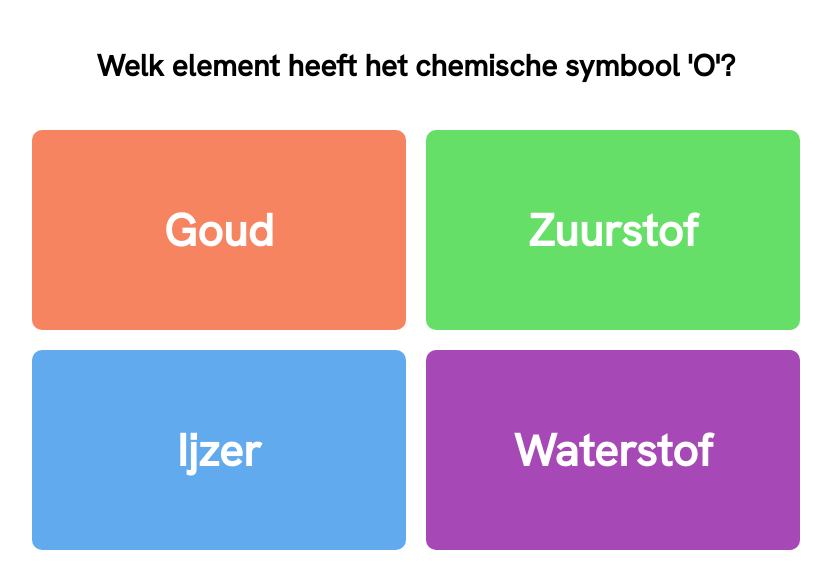
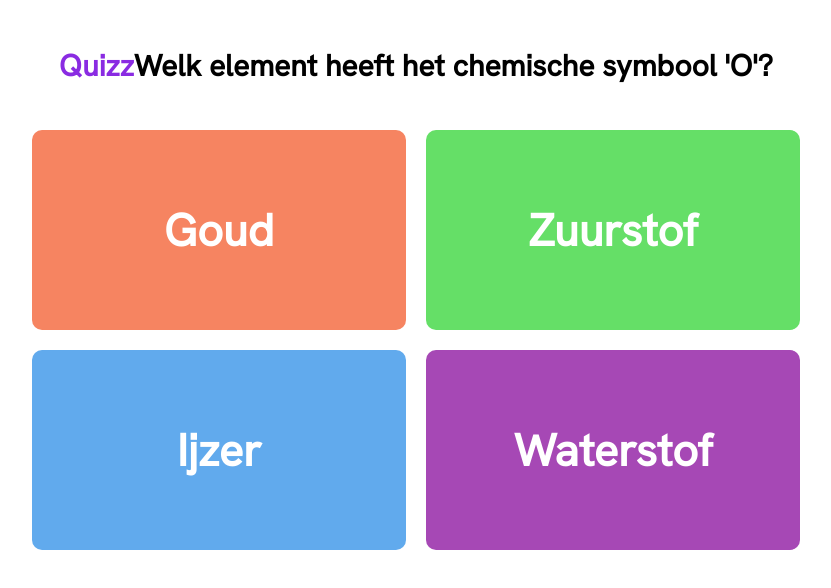
Before and after one commit to MertBaba68/quizreactlearningstory, a React (Vite) app: page / in a window 1280 px wide. Shown: the top 588 px of the page, without its empty margins (224-1055 px from the left). Built offline with nearby package versions, Linux system fonts and the light colour scheme; a web font is replaced by a local one.

Commit message:
added logo as test for deployment

```diff
--- a/src/components/Header.jsx
+++ b/src/components/Header.jsx
@@ -6,7 +6,7 @@ function Header({ question }) {
     return (
         <>
             <div className="header-container">
-                {/*<span className="header-logo" >Quizz</span>*/}
+                <span className="header-logo" >Quizz</span>
                 <Question question={question} />
             </div>
         </>
```
